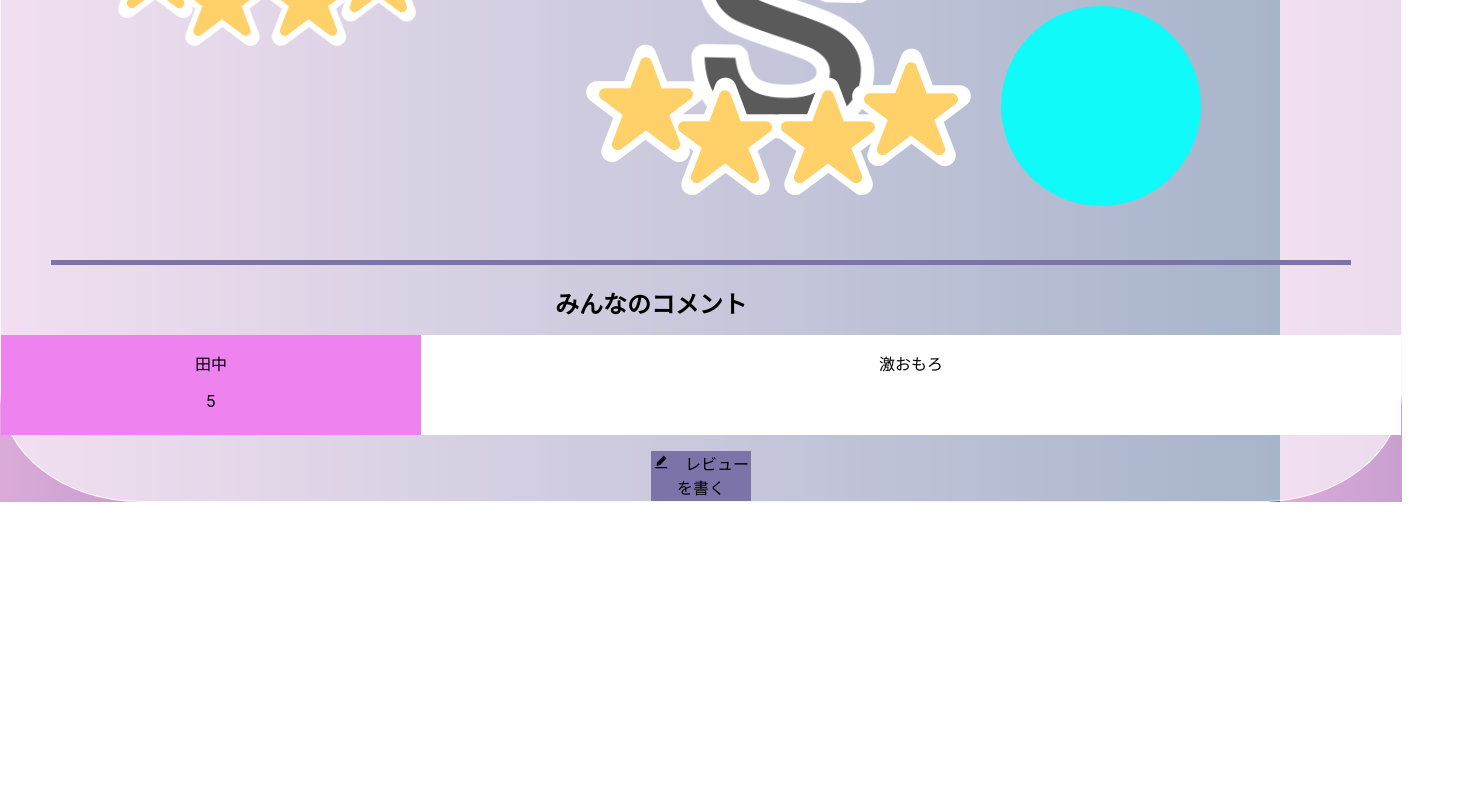
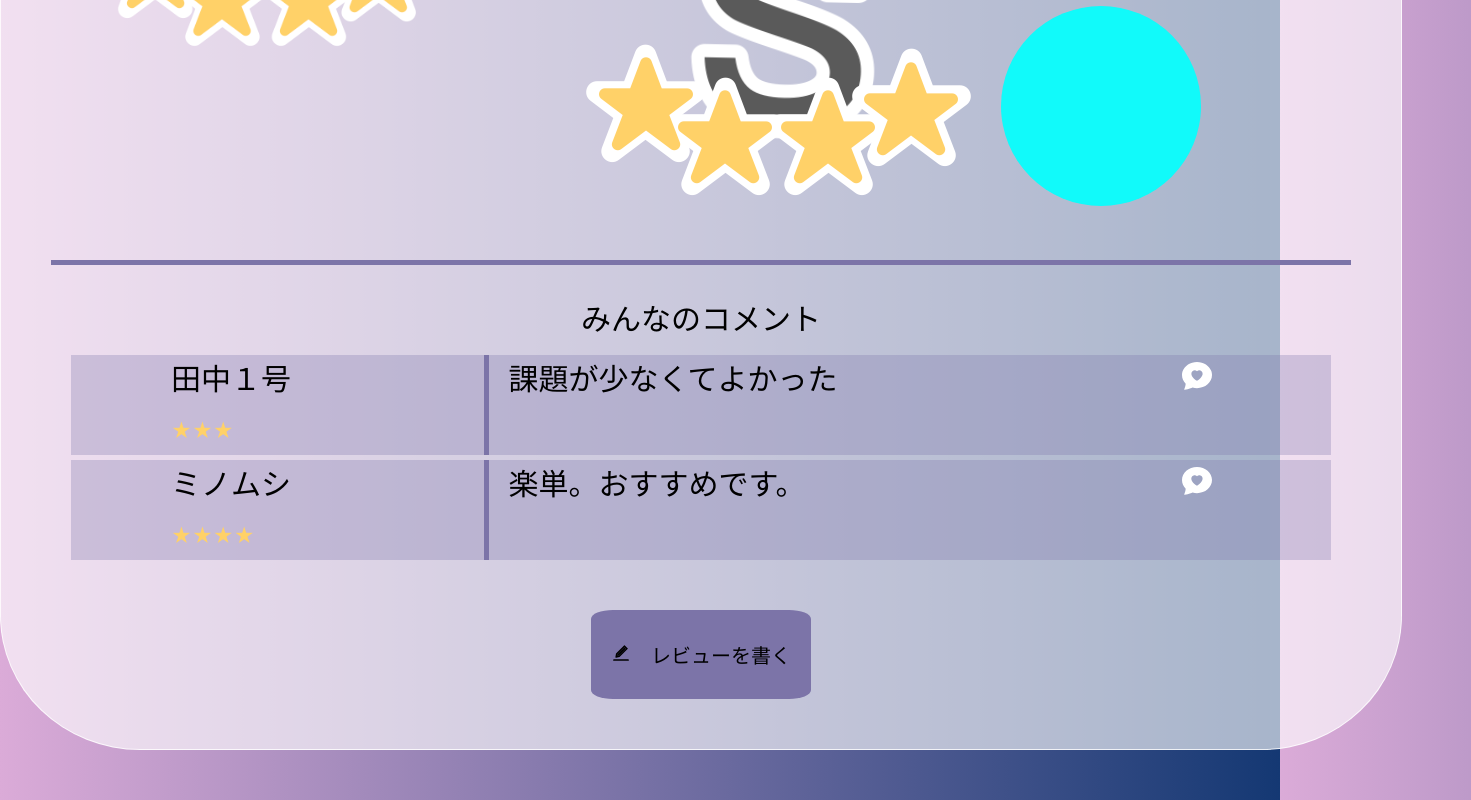
Before and after one commit to takoko55/LectureLens, a React (Create React App) app in the folder lecture-lens-frontend/: page /LecturePage in a window 1280 px wide. Shown: the part 647-1447 px from the top of the page, 1471 px wide, since content can reach past the window. Before the commit the page ends 1149 px from the top, so only its background shows below. Built offline with nearby package versions, Linux system fonts and the light colour scheme; no server answers.

Commit message:
コメント欄を実装しました

```diff
--- a/lecture-lens-frontend/src/components/LectureReview/LecturePage.css
+++ b/lecture-lens-frontend/src/components/LectureReview/LecturePage.css
@@ -5,6 +5,7 @@
     border-radius: 10%;
     border: 1px solid rgba(255, 255, 255, 0.8);
     margin-top: 50px;
+    margin-bottom: 50px;
 }
 
 .evalution{
@@ -194,16 +195,25 @@ h1{
     font-size:150%
 }
 
-.comment h2{
-
+.comment-title{
+    font-size: 30px;
     height:30px;
-    width:1300px;
+    width:1400px;
     text-align: center;
 
 }
 
 .bottom-review-button{
-    height:50px;
-    width:100px;
+    font-size: 20px;
+    width:200px;
+    padding: 10px;
     background-color:rgb(124,116,168);
+    margin-top:50px;
+    margin-bottom: 50px;
+    vertical-align: middle;
+    border-radius: 10%;
 }
+
+.bottom-review-button:hover{
+    color:white;
+}
--- a/lecture-lens-frontend/src/components/LectureReview/LecturePage.jsx
+++ b/lecture-lens-frontend/src/components/LectureReview/LecturePage.jsx
@@ -28,21 +28,21 @@ export const LecturePage = () => {
     ReviewerName: "山田太郎",
     LectureID: 1,
     Review_Content: "とても面白かったです",
-    Review_Star: 5},
+    Review_Star: 4},
 
     {ID: 2,
     ReviewerID: 2,
     ReviewerName: "田中花子",
     LectureID: 1,
     Review_Content: "とても面白かったです",
-    Review_Star: 5},
+    Review_Star: 4},
 
     {ID: 3,
     ReviewerID: 3,
     ReviewerName: "佐藤次郎",
     LectureID: 1,
     Review_Content: "とても面白かったです",
-    Review_Star: 5},
+    Review_Star: 4},
   ]
 
   return (
@@ -87,9 +87,12 @@ export const LecturePage = () => {
       </div>
 
       <div class="comment">
-        <h2>みんなのコメント</h2>
+        <p class="comment-title">みんなのコメント</p>
         <div class="comment-block">
-          <ReviewItem ReviewerName={"田中"} Review_Content={"激おもろ"} Review_Star={"5"}/>
+          <ReviewItem ReviewerName={"田中１号"} Review_Content={"課題が少なくてよかった"} Review_Star={"3"}/>
+        </div>
+        <div class="comment-block">
+          <ReviewItem ReviewerName={"ミノムシ"} Review_Content={"楽単。おすすめです。"} Review_Star={"4"}/>
         </div>
         <div class="bottom-review-button">
           <p><AiTwotoneEdit />　レビューを書く</p>
--- a/lecture-lens-frontend/src/components/LectureReview/ReviewItem.css
+++ b/lecture-lens-frontend/src/components/LectureReview/ReviewItem.css
@@ -4,20 +4,68 @@
     display: flex;
     flex-direction: row;
     justify-content: space-between;
+    margin-bottom:5px;
 
-    background-color: white;
 
 }
 
 .comment-left{
     width: 30%;
     height: 100%;
+    text-align: left;
+
+    display:flex;
+    flex-direction: column;
     float: left;
-    background-color: violet;
+    border-right: 5px solid rgb(124,116,168);
 }
 
 .comment-right{
     width: 70%;
     height: 100%;
     float: right;
+    text-align: left;
+    padding-left: 20px;
+    font-size:30px
 }
+
+.reviewer-name{
+    font-size: 30px;
+    float:left;
+    margin:0;
+    padding-left: 100px;
+}
+
+.review-star{
+    float:left;
+    margin:0px;
+    font-size:20px;
+    margin:0;
+    text-align: left;
+    padding-left: 100px;
+    color:rgb(255,209,104);
+}
+
+.review-content{
+    width: 70%;
+    height: 100%;
+    margin-top:0;
+    display: inline-block;
+}
+
+.iine{
+    margin-top:0;
+    display: inline-block;
+    margin-right: 0px;
+    color:white;
+}
+
+.iine:hover{
+    cursor: pointer;
+    color: rgb(235, 57, 170);
+}
+
+.comment-block{
+    width: 90%;
+    background-color: rgba(124, 116, 168, 0.3);
+}
--- a/lecture-lens-frontend/src/components/LectureReview/ReviewItem.jsx
+++ b/lecture-lens-frontend/src/components/LectureReview/ReviewItem.jsx
@@ -1,5 +1,6 @@
 import { memo } from 'react'
 import './ReviewItem.css';
+import{BsFillChatHeartFill} from "react-icons/bs";
 //import useStore from '../store'
 //import { useMutateReview } from '../hooks/useMutateReview'
 
@@ -14,15 +15,16 @@ const ReviewMemo = ({
     <>
       <div class="comment-contents">
         <div class="comment-left">
-          <p>{ReviewerName}</p>
+          <p class="reviewer-name">{ReviewerName}</p>
           <div class="review-star">
-            <p>{Review_Star}</p>
+            <p>{"★".repeat(Review_Star)}</p>
           </div>
 
         </div>
 
         <div class="comment-right">
-          <p>{Review_Content}</p>
+          <p class="review-content">{Review_Content}</p>
+          <p class="iine"><BsFillChatHeartFill /></p>
         </div>
       </div>
 
```
